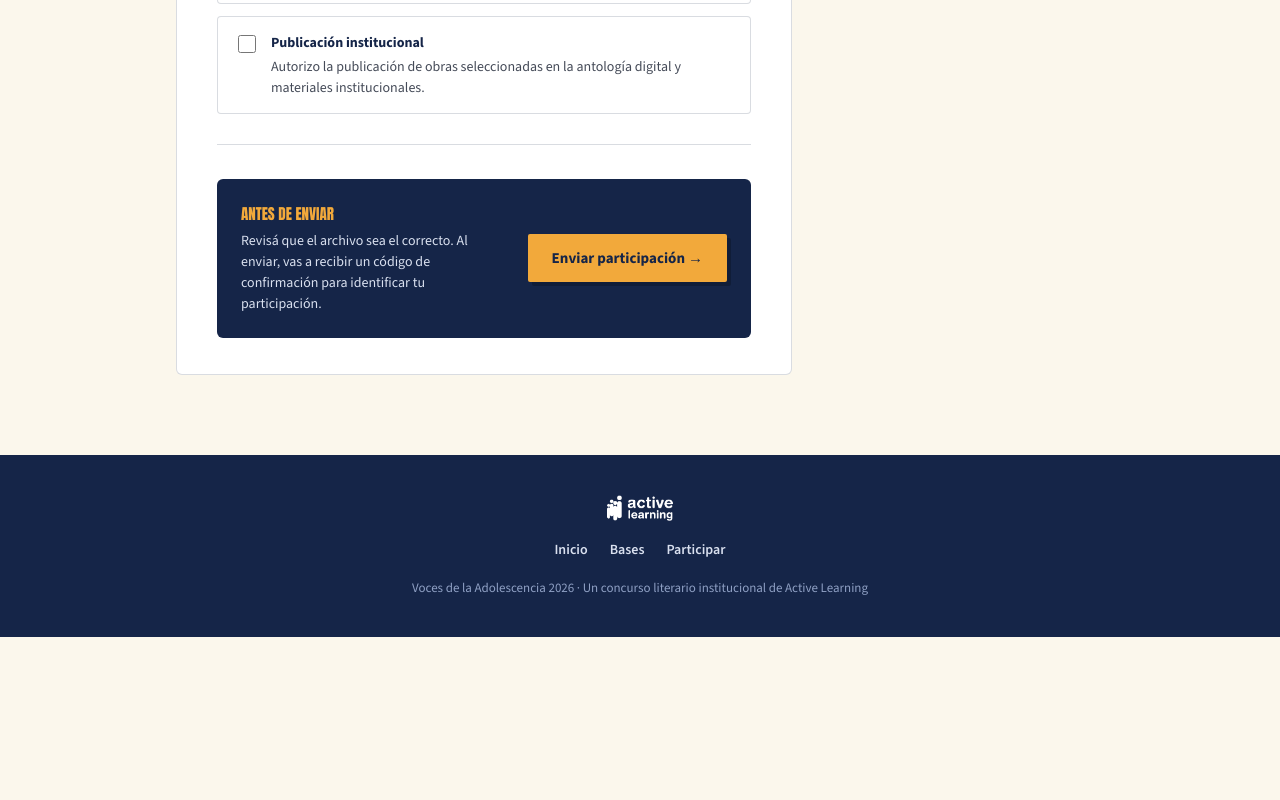
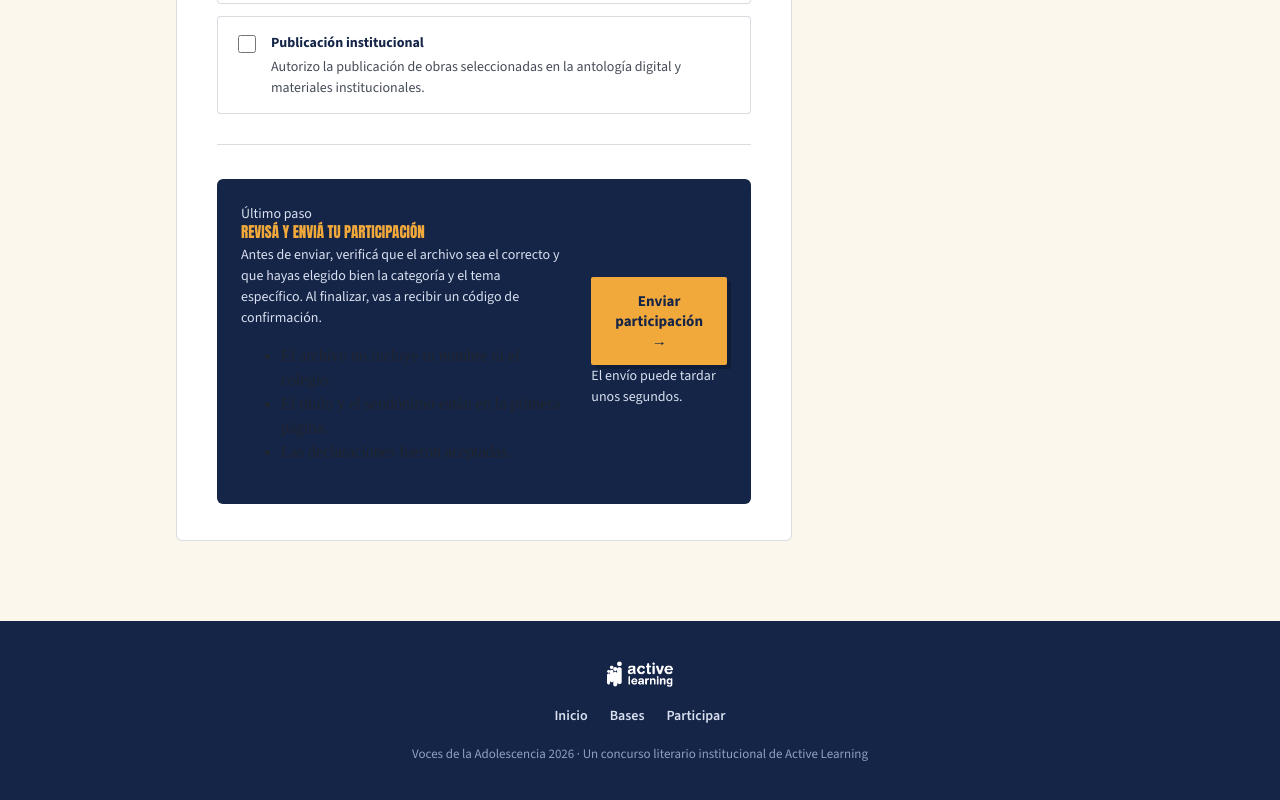
Before and after one commit to sophieblousson/voces-de-la-adolescencia, a Next.js app: page /participar in a window 1280 px wide. Shown: the part 2110-2910 px from the top of the page. Before the commit the page ends 2747 px from the top, so only its background shows below. Built offline with nearby package versions, Linux system fonts and the light colour scheme.

Commit message:
Update FormWizard.tsx

```diff
--- a/components/form/FormWizard.tsx
+++ b/components/form/FormWizard.tsx
@@ -545,18 +545,33 @@ export default function FormWizard() {
       </section>
 
       <div className={styles.finalBox}>
-        <div>
-          <p className={styles.finalTitle}>Antes de enviar</p>
+        <div className={styles.finalContent}>
+          <p className={styles.finalKicker}>Último paso</p>
 
-          <p>
-            Revisá que el archivo sea el correcto. Al enviar, vas a recibir un
-            código de confirmación para identificar tu participación.
+          <h3 className={styles.finalTitle}>
+            Revisá y enviá tu participación
+          </h3>
+
+          <p className={styles.finalText}>
+            Antes de enviar, verificá que el archivo sea el correcto y que hayas
+            elegido bien la categoría y el tema específico. Al finalizar, vas a
+            recibir un código de confirmación.
           </p>
+
+          <ul className={styles.finalChecklist}>
+            <li>El archivo no incluye tu nombre ni el colegio.</li>
+            <li>El título y el seudónimo están en la primera página.</li>
+            <li>Las declaraciones fueron aceptadas.</li>
+          </ul>
         </div>
 
-        <button type="submit" disabled={submitting}>
-          {submitting ? "Enviando…" : "Enviar participación →"}
-        </button>
+        <div className={styles.finalAction}>
+          <button type="submit" disabled={submitting}>
+            {submitting ? "Enviando…" : "Enviar participación →"}
+          </button>
+
+          <p>El envío puede tardar unos segundos.</p>
+        </div>
       </div>
     </form>
   );
```
